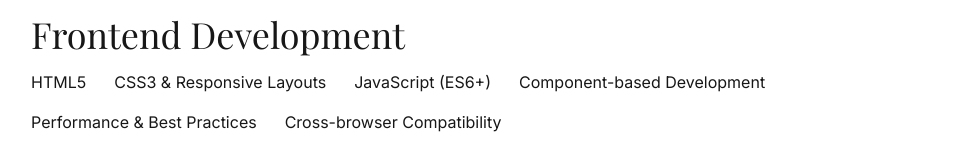
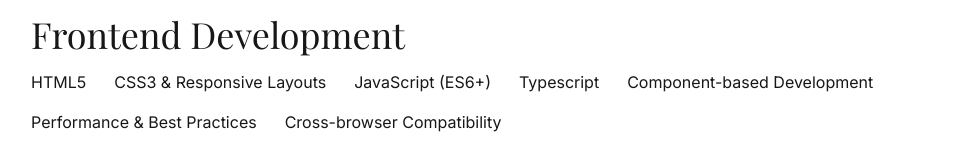
Before and after one commit to patriciafantunes/patriciaantunes-cv, a Next.js app: page /skills in a window 1280 px wide. Shown: the part 629-789 px from the top of the page, without its empty margins (161-1119 px from the left). Built offline with nearby package versions, Linux system fonts and the light colour scheme; a web font is replaced by a local one.

Commit message:
add typescript

```diff
--- a/src/app/skills/page.tsx
+++ b/src/app/skills/page.tsx
@@ -18,6 +18,7 @@ export default function Skills() {
               <li>HTML5</li>
               <li>CSS3 & Responsive Layouts</li>
               <li>JavaScript (ES6+)</li>
+              <li>Typescript</li>
               <li>Component-based Development</li>
               <li>Performance & Best Practices</li>
               <li>Cross-browser Compatibility</li>
@@ -30,6 +31,7 @@ export default function Skills() {
             <ul className="space-y-2 flex flex-wrap gap-2 gap-x-7">
               <li>Angular</li>
               <li>Next.js</li>
+
               <li>React</li>
               <li>WordPress (Elementor)</li>
             </ul>
```
